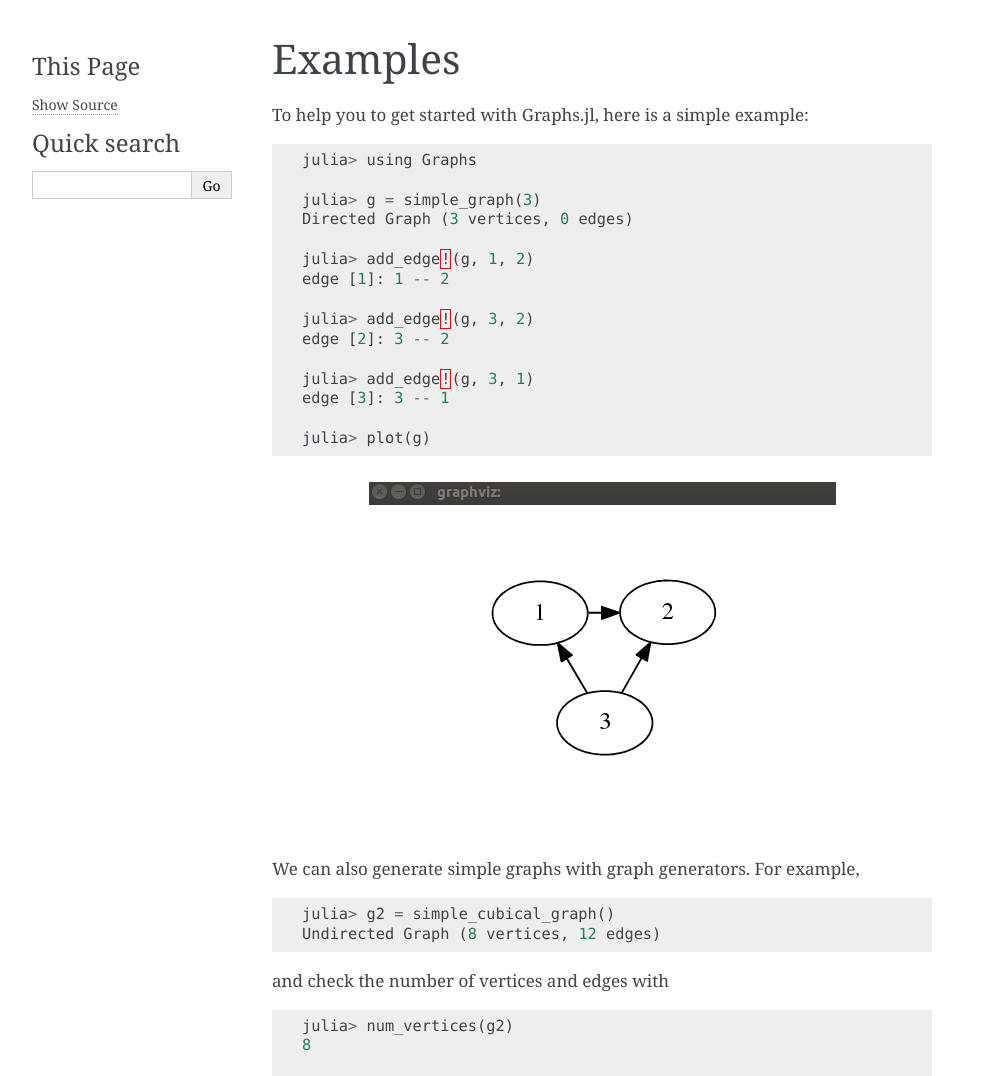
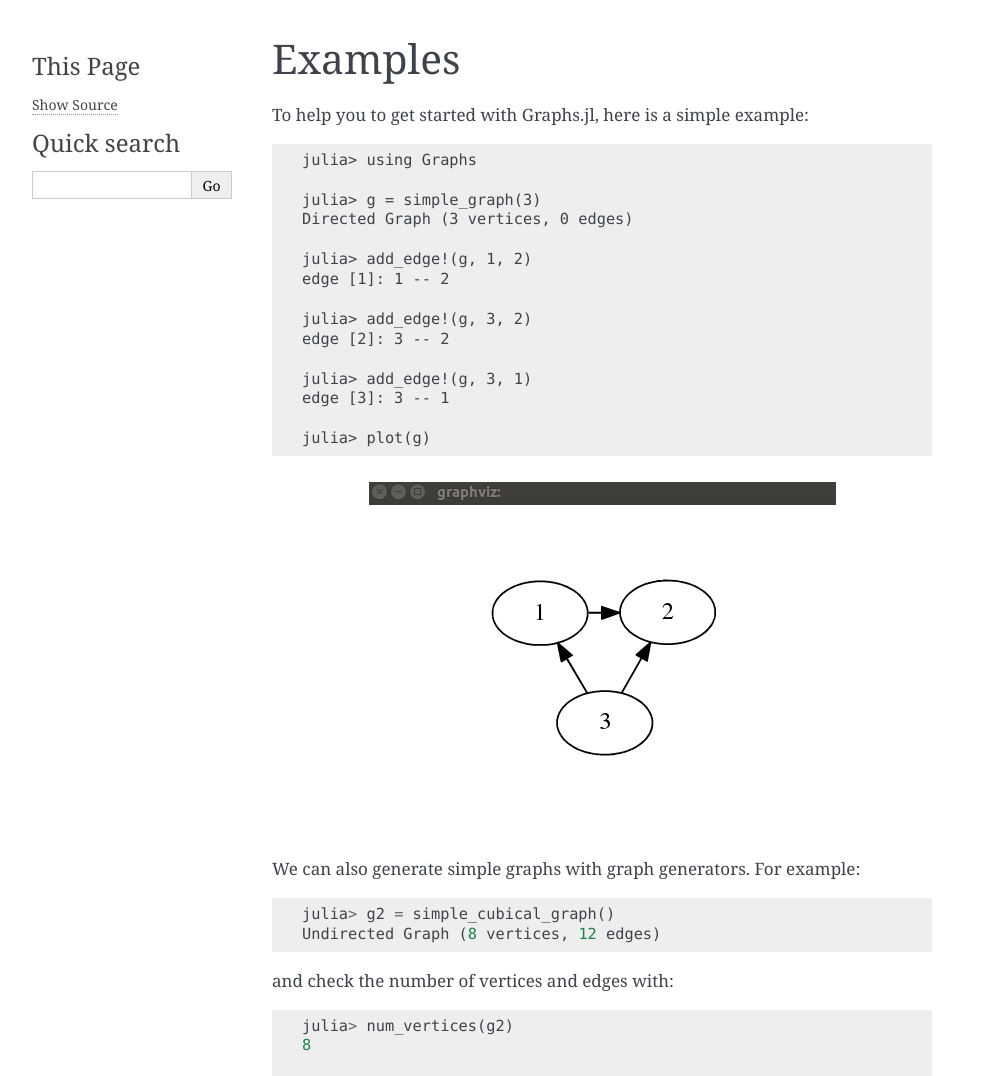
Before and after one commit to JuliaGraphs/Graphs.jl, a Sphinx documentation site: the page built from doc/source/examples.rst, in a window 1280 px wide. Shown: the top 1076 px of the page, without its empty margins (148-1141 px from the left). Built offline with Sphinx 7.4.7, drawn with Linux system fonts in a browser that asks for light colours; formulas are drawn with MathJax 3.

Commit message:
use double colon syntax for code block

```diff
--- a/doc/source/examples.rst
+++ b/doc/source/examples.rst
@@ -1,9 +1,7 @@
 Examples
 ========
 
-To help you to get started with Graphs.jl, here is a simple example:
-
-.. code-block:: python
+To help you to get started with Graphs.jl, here is a simple example::
 
     julia> using Graphs
 
@@ -24,16 +22,12 @@
 
 .. figure:: simple_graph.png
 
-We can also generate simple graphs with graph generators. For example,
-
-.. code-block:: python
+We can also generate simple graphs with graph generators. For example::
 
      julia> g2 = simple_cubical_graph()
      Undirected Graph (8 vertices, 12 edges)
 
-and check the number of vertices and edges with
-
-.. code-block:: python
+and check the number of vertices and edges with::
 
      julia> num_vertices(g2)
      8
@@ -41,9 +35,7 @@
      julia> num_edges(g2)
      12
 
-We can use an adjacency matrix to represent ``g2``:
-
-.. code-block:: python
+We can use an adjacency matrix to represent ``g2``::
 
      julia> adjacency_matrix(g2)
      8x8 Array{Bool,2}:
```
